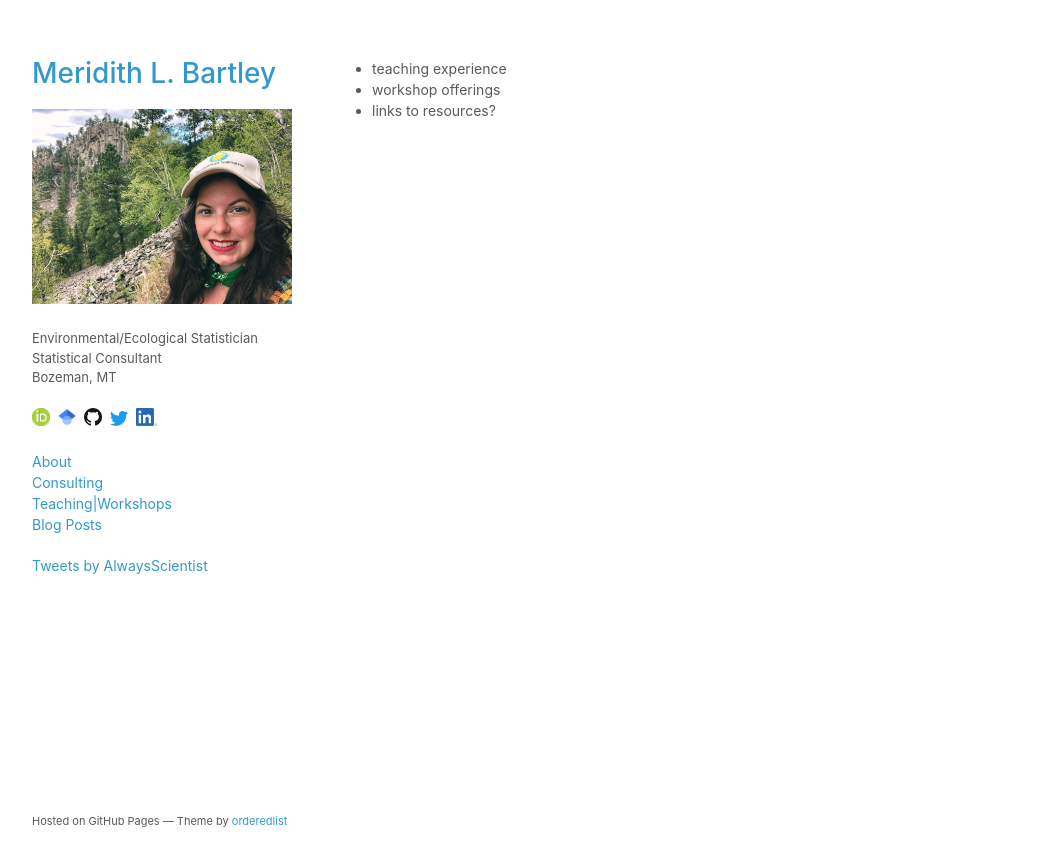
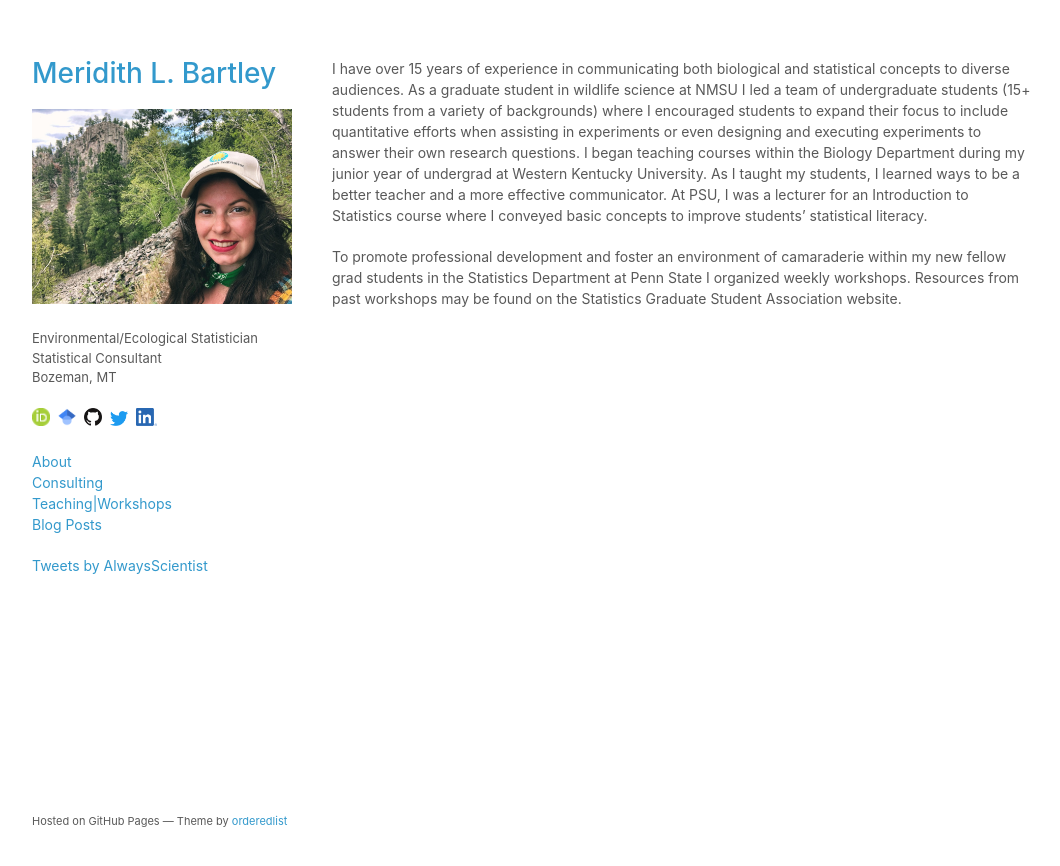
Before and after one commit to MLBartley/mlbartley.github.io, a Jekyll site: the page built from teaching.md, in a window 1280 px wide. Shown: the top 866 px of the page, without its empty margins (108-1168 px from the left). Built offline with Jekyll 4.4.1, drawn with Linux system fonts in a browser that asks for light colours; our own code applies the rules of GitHub Pages for plain Markdown files; comment, search, counter and statistics services are not loaded.

Commit message:
Update teaching.md

```diff
--- a/teaching.md
+++ b/teaching.md
@@ -1,5 +1,3 @@
+I have over 15 years of experience in communicating both biological and statistical concepts to diverse audiences. As a graduate student in wildlife science at NMSU I led a team of undergraduate students (15+ students from a variety of backgrounds) where I encouraged students to expand their focus to include quantitative efforts when assisting in experiments or even designing and executing experiments to answer their own research questions. I began teaching courses within the Biology Department during my junior year of undergrad at Western Kentucky University. As I taught my students, I learned ways to be a better teacher and a more effective communicator. At PSU, I was a lecturer for an Introduction to Statistics course where I conveyed basic concepts to improve students’ statistical literacy.
 
-
-* teaching experience
-* workshop offerings
-* links to resources?
+To promote professional development and foster an environment of camaraderie within my new fellow grad students in the Statistics Department at Penn State I organized weekly workshops. Resources from past workshops may be found on the Statistics Graduate Student Association website.
```
